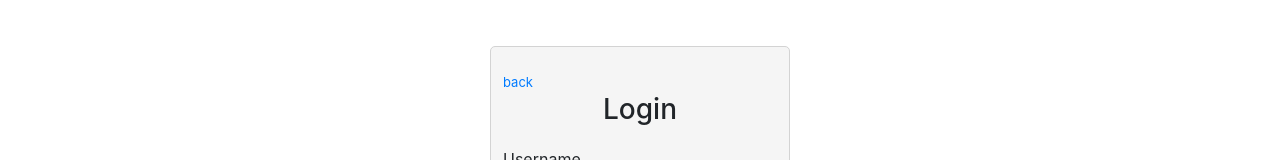
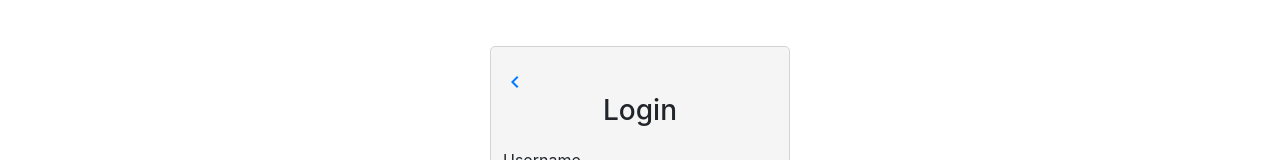
Before and after one commit to lisasgoh/CZ3002-Colearnity, a React (Create React App) app in the folder frontend/: page /login in a window 1280 px wide. Shown: the part 184-344 px from the top of the page. Built offline with nearby package versions, Linux system fonts and the light colour scheme.

Commit message:
minor changes

```diff
--- a/frontend/src/components/Filter/Filter.js
+++ b/frontend/src/components/Filter/Filter.js
@@ -1,5 +1,5 @@
 import React from 'react';
-import { makeStyles, withStyles } from '@material-ui/core/styles';
+import { makeStyles } from '@material-ui/core/styles';
 import {
   InputLabel,
   MenuItem,
--- a/frontend/src/container/Login/Login.css
+++ b/frontend/src/container/Login/Login.css
@@ -36,10 +36,6 @@
     justify-content: center;
 }
 
-.sleft {
-    font-size: 13px;
-}
-
 .sright {
     margin-top: 5px;
     text-align: right;
--- a/frontend/src/container/Login/LoginPage.js
+++ b/frontend/src/container/Login/LoginPage.js
@@ -1,6 +1,7 @@
 import React, { Component } from 'react';
 import { Button } from '../../components/Button/Button';
 import {Link} from 'react-router-dom';
+import NavigateBeforeIcon from '@material-ui/icons/NavigateBefore';
 import './Login.css';
 
 class LoginPage extends Component {
@@ -10,9 +11,7 @@ class LoginPage extends Component {
                 <div className="login-form">
                     <form>
                         <Link to="/">
-                            <a className="sleft" href="">
-                                back
-                            </a>
+                            <NavigateBeforeIcon />
                         </Link>
 
                         <h3>Login</h3><p> </p>
--- a/frontend/src/container/Login/SignupPage.js
+++ b/frontend/src/container/Login/SignupPage.js
@@ -1,6 +1,7 @@
 import React, { Component } from 'react';
 import { Button } from '../../components/Button/Button';
 import {Link} from 'react-router-dom';
+import NavigateBeforeIcon from '@material-ui/icons/NavigateBefore';
 import './Login.css';
 
 class SignupPage extends Component {
@@ -10,9 +11,7 @@ class SignupPage extends Component {
                 <div className="signup-form">
                     <form>
                         <Link to="/">
-                            <a className="sleft" href="">
-                                back
-                            </a>
+                            <NavigateBeforeIcon />
                         </Link>
 
                         <h3>Sign Up</h3><p> </p>
```
